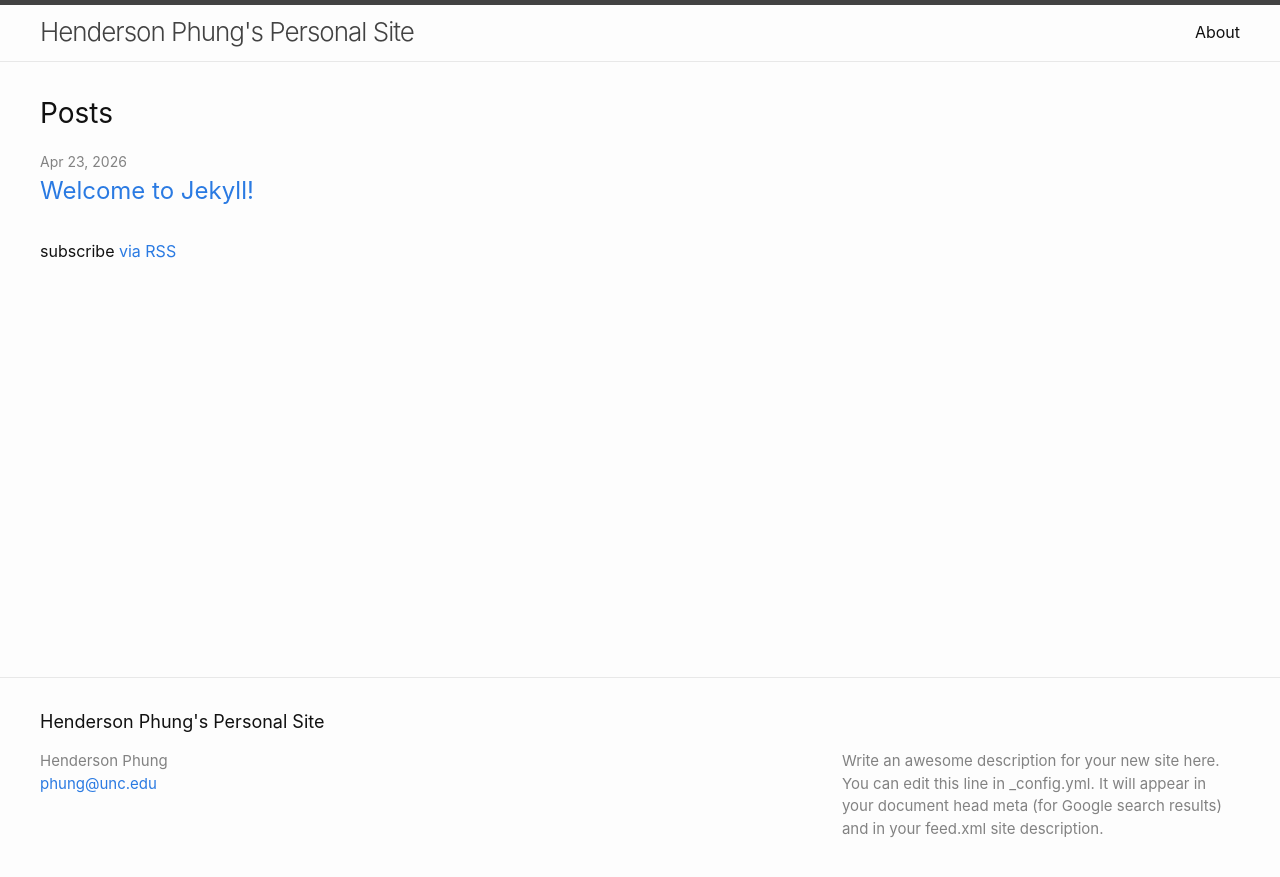
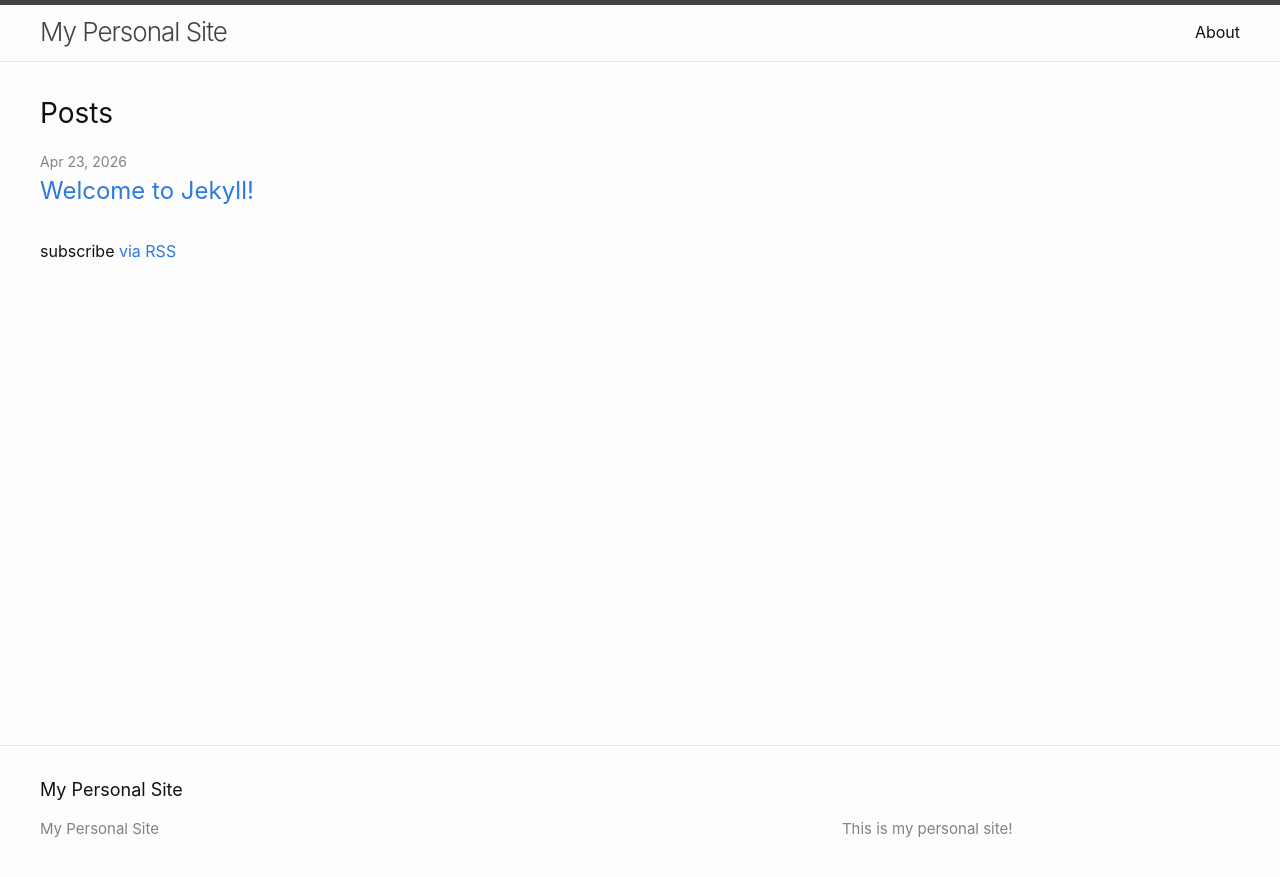
Before and after one commit to hendersonphung/hendersonphung.github.io, a Jekyll site: the page built from index.markdown, in a window 1280 px wide. Shown: the top 877 px of the page. Built offline with Jekyll 4.4.1, drawn with Linux system fonts in a browser that asks for light colours.

Commit message:
Edited for personal-site

```diff
--- a/_config.yml
+++ b/_config.yml
@@ -1,12 +1,10 @@
-title: Henderson Phung's Personal Site
+title: My Personal Site
 author:
-  name: Henderson Phung
-  email: phung@unc.edu
+  name:
+  email:
 
 description: >
-  Write an awesome description for your new site here. You can edit this line
-  in _config.yml. It will appear in your document head meta (for Google search
-  results) and in your feed.xml site description.
+  This is my personal site!
 
 theme: minima
 
```
Also changed, not shown: README.md.
